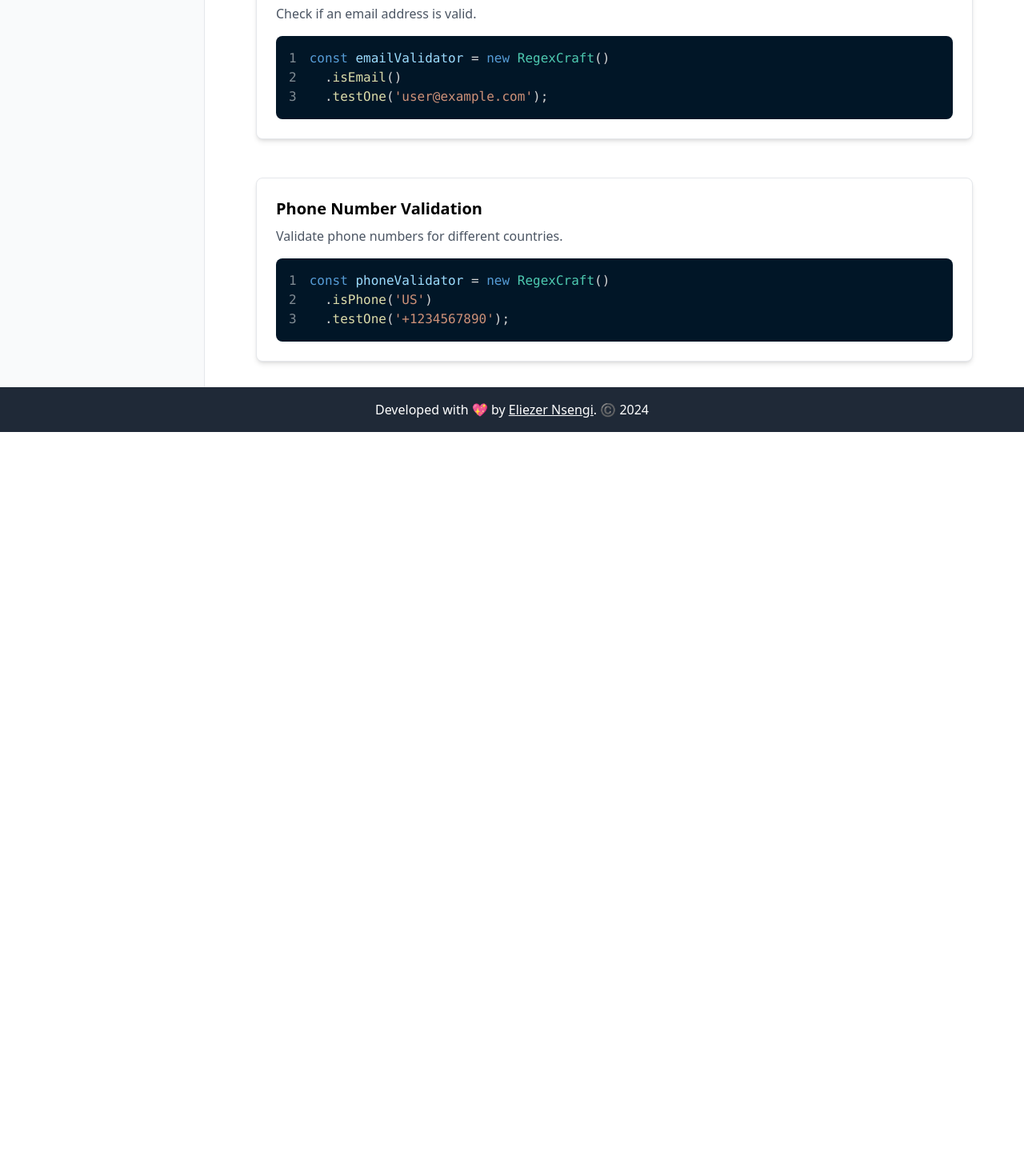
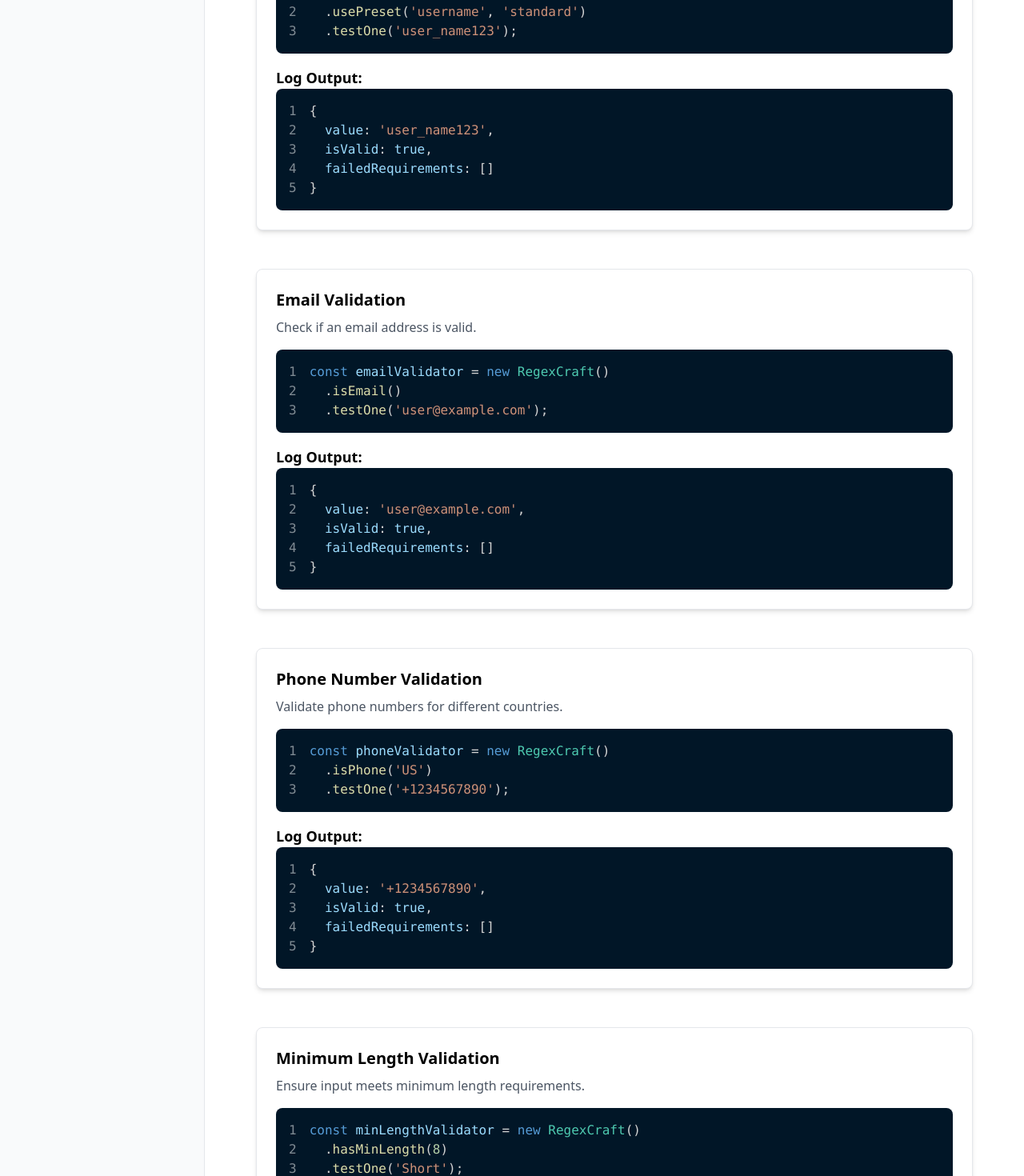
Before and after one commit to iAmNsengi/regexcraft-frontend, a React (Vite) app: page /examples in a window 1280 px wide. Shown: the part 760-2230 px from the top of the page at 80% size. Before the commit the page ends 1300 px from the top, so only its background shows below. Built offline with nearby package versions, Linux system fonts and the light colour scheme.

Commit message:
add: more examples

```diff
--- a/src/pages/Examples.tsx
+++ b/src/pages/Examples.tsx
@@ -13,6 +13,11 @@ const validator = new RegexCraft()
   .usePreset('password', 'high')
   .testOne('MyStr0ng@Pass');
     `,
+    log: `{
+  value: 'MyStr0ng@Pass',
+  isValid: true,
+  failedRequirements: []
+}`,
   },
   {
     title: "Username Validation",
@@ -22,6 +27,11 @@ const usernameValidator = new RegexCraft()
   .usePreset('username', 'standard')
   .testOne('user_name123');
     `,
+    log: `{
+  value: 'user_name123',
+  isValid: true,
+  failedRequirements: []
+}`,
   },
   {
     title: "Email Validation",
@@ -31,6 +41,11 @@ const emailValidator = new RegexCraft()
   .isEmail()
   .testOne('user@example.com');
     `,
+    log: `{
+  value: 'user@example.com',
+  isValid: true,
+  failedRequirements: []
+}`,
   },
   {
     title: "Phone Number Validation",
@@ -40,6 +55,70 @@ const phoneValidator = new RegexCraft()
   .isPhone('US')
   .testOne('+1234567890');
     `,
+    log: `{
+  value: '+1234567890',
+  isValid: true,
+  failedRequirements: []
+}`,
+  },
+  {
+    title: "Minimum Length Validation",
+    description: "Ensure input meets minimum length requirements.",
+    code: `
+const minLengthValidator = new RegexCraft()
+  .hasMinLength(8)
+  .testOne('Short');
+    `,
+    log: `{
+  value: 'Short',
+  isValid: false,
+  failedRequirements: ['Minimum length of 8 characters']
+}`,
+  },
+  {
+    title: "Maximum Length Validation",
+    description: "Ensure input does not exceed maximum length.",
+    code: `
+const maxLengthValidator = new RegexCraft()
+  .hasMaxLength(10)
+  .testOne('This is a long string');
+    `,
+    log: `{
+  value: 'This is a long string',
+  isValid: false,
+  failedRequirements: ['Maximum length of 10 characters']
+}`,
+  },
+  {
+    title: "Exact Length Validation",
+    description: "Ensure input has an exact length.",
+    code: `
+const exactLengthValidator = new RegexCraft()
+  .hasExactLength(5)
+  .testOne('Hello');
+    `,
+    log: `{
+  value: 'Hello',
+  isValid: true,
+  failedRequirements: []
+}`,
+  },
+  {
+    title: "Character Requirements",
+    description: "Ensure input contains specific characters.",
+    code: `
+const characterValidator = new RegexCraft()
+  .hasUpperCase(1)
+  .hasLowerCase(1)
+  .hasNumber(1)
+  .hasSpecialCharacter(1)
+  .testOne('Password1!');
+    `,
+    log: `{
+  value: 'Password1!',
+  isValid: true,
+  failedRequirements: []
+}`,
   },
 ];
 
@@ -53,6 +132,8 @@ const Examples = () => {
             <h2 className="text-xl font-semibold mb-2">{example.title}</h2>
             <p className="text-gray-600 mb-4">{example.description}</p>
             <CodeBlock code={example.code} />
+            <h3 className="text-lg font-semibold mt-4">Log Output:</h3>
+            <CodeBlock code={example.log} />
           </div>
         ))}
       </div>
```
